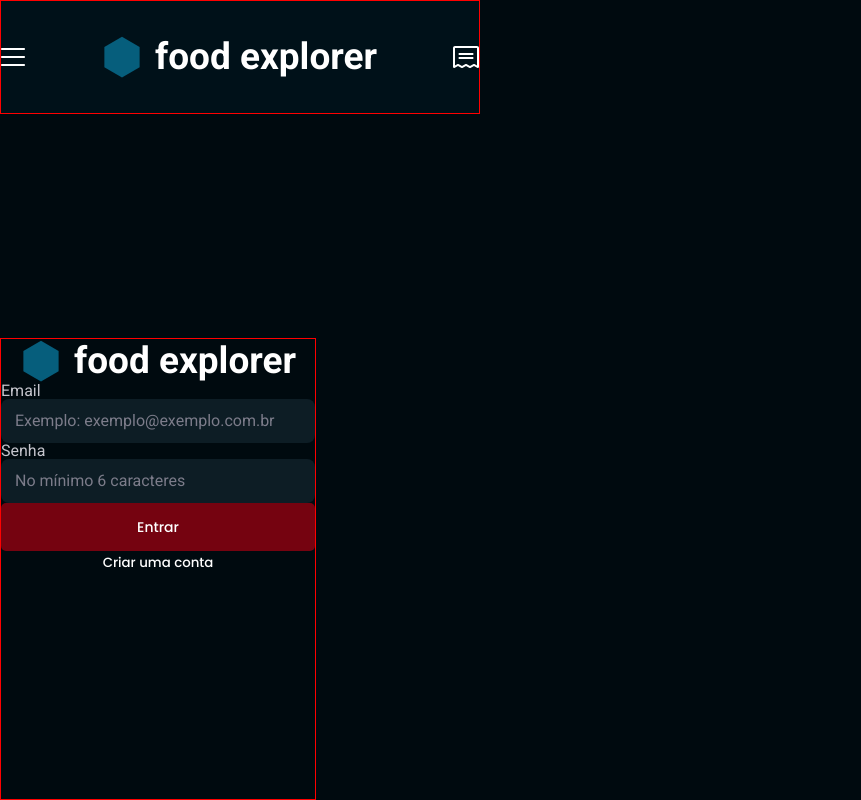
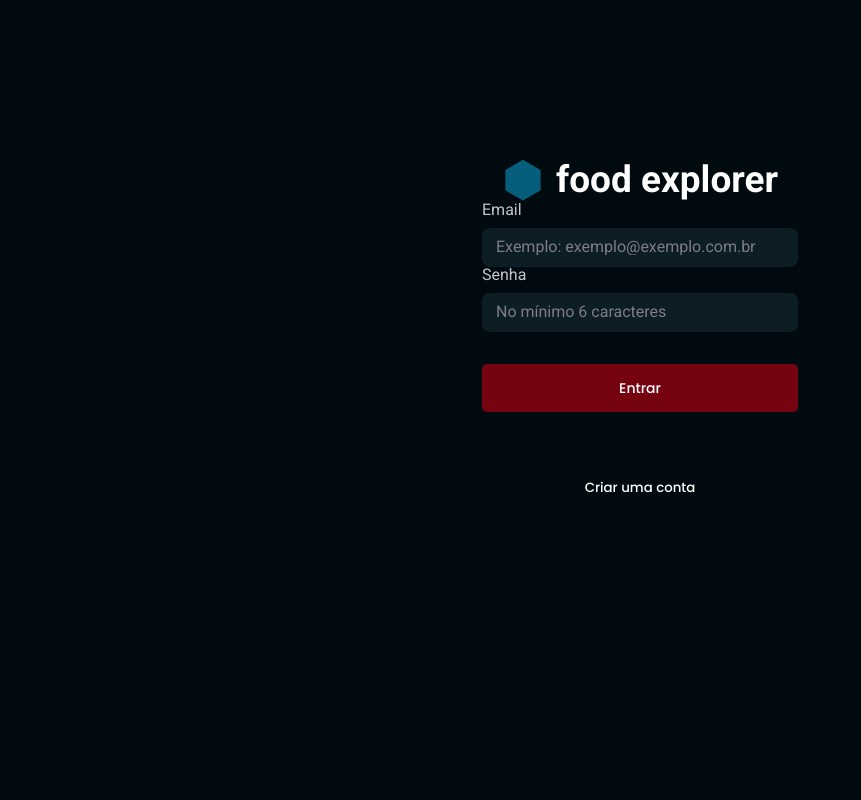
Before and after one commit to rovedabr/FrontEnd_FoodExplorer, a React (Vite) app: page / in a window 1280 px wide. Shown: the whole page, without its empty margins (0-861 px from the left). Built offline with nearby package versions, Linux system fonts and the light colour scheme.

Commit message:
Página de SignIn - Style

```diff
--- a/src/Components/Brand/styles.js
+++ b/src/Components/Brand/styles.js
@@ -2,7 +2,6 @@ import styled from "styled-components";
 
 export const Container = styled.div`
   width: 100%;
-  height: 100vh;
 
   display: flex;
   flex-direction: row;
--- a/src/Components/Input/styles.js
+++ b/src/Components/Input/styles.js
@@ -29,9 +29,5 @@ export const Container = styled.div`
 
       color: ${({theme})=> theme.LIGHT.LIGHT_500};
     }
-
-
   }
-
-
 `;
--- a/src/Pages/SignIn/index.jsx
+++ b/src/Pages/SignIn/index.jsx
@@ -1,35 +1,38 @@
-import { Container } from "./styles";
+import { Container, Form } from "./styles";
 import { Brand } from "../../Components/Brand";
 import { Input } from "../../Components/Input";
 import { Button } from "../../Components/Button";
 import { ButtonText } from "../../Components/ButtonText";
-import { Navbar } from "../../Components/NavBar";
 
 export function SignIn() {
   return (
     <Container>
-     <Navbar/>
-        <form>
+        <Form>
+
           <Brand/>
+
           <label>
-            Email    {/* Não está ficando com margem abaixo */}
+            <span>Email</span>    {/* Não está ficando com margem abaixo */}
             <Input
               placeholder="Exemplo: exemplo@exemplo.com.br"
             />
           </label>
+
           <label>
-            Senha
+            <span>Senha</span>
             <Input
               placeholder="No mínimo 6 caracteres"
               />
           </label>
-          <Button>
-            Entrar
-          </Button>
+
+          <Button>Entrar</Button>
+
           <ButtonText
+            id="buttonText"
             title="Criar uma conta"
           />
-        </form>
+
+        </Form>
     </Container>
   )
 }
--- a/src/Pages/SignIn/styles.js
+++ b/src/Pages/SignIn/styles.js
@@ -1,55 +1,55 @@
 import styled from "styled-components";
 
 export const Container = styled.div`
-width: 100%;
-height: 100vh;
+  width: 100%;
+  height: 100vh;
 
-display: grid;
+  display: flex;
+  flex-direction: column;
+  align-items: center;
+  justify-content: flex-start;
+
+  background-color: ${({theme}) => theme.DARK.DARK_400};
+
+`;
 
 
-body {
-  display: flex;
-  flex-direction: column;
-  justify-content: center;
-  align-items: center;
 
-}
+export const Form = styled.div`
 
-background-color: ${({theme}) => theme.DARK.DARK_400};
+  @media only screen and (min-width: 480px) {
+    display: flex;
+    flex-direction: column;
 
-@media only screen and (min-width: 480px) {
-    width: 480px;
-    height: 100vh;
+    width: 31.6rem;
+    margin: 15.8rem auto;
 
-    display: grid;
-    grid-template-rows: ;
 
-    > div {
-      display: flex;
-      align-items: center;
-      justify-content: space-between;
+
+    > label span {
+      display: block;
+      margin-bottom: 0.8rem;
+
     }
 
-    > form div:first-child {
-      width: 100%;
-      height: 4.4rem;
+    > label span{
+      font-size: 1.6rem;
+      line-height: 1.6rem;
+      font-weight: 400;
+
+      margin-bottom: 10px;
+
+      color: ${({theme}) => theme.LIGHT.LIGHT_400};
     }
 
-    > form {
-      width: 31.6rem;
+    > input {
+      border: 1px red solid;
+    }
 
-      border: 1px red solid;
-
-      label {
-        font-size: 1.6rem;
-        line-height: 1.6rem;
-        font-weight: 400;
-
-        color: ${({theme}) => theme.LIGHT.LIGHT_400};
-      }
+    > button {
+      margin: 3.2rem auto 3.2rem auto;
     }
 
   }
 
-
 `;
```
